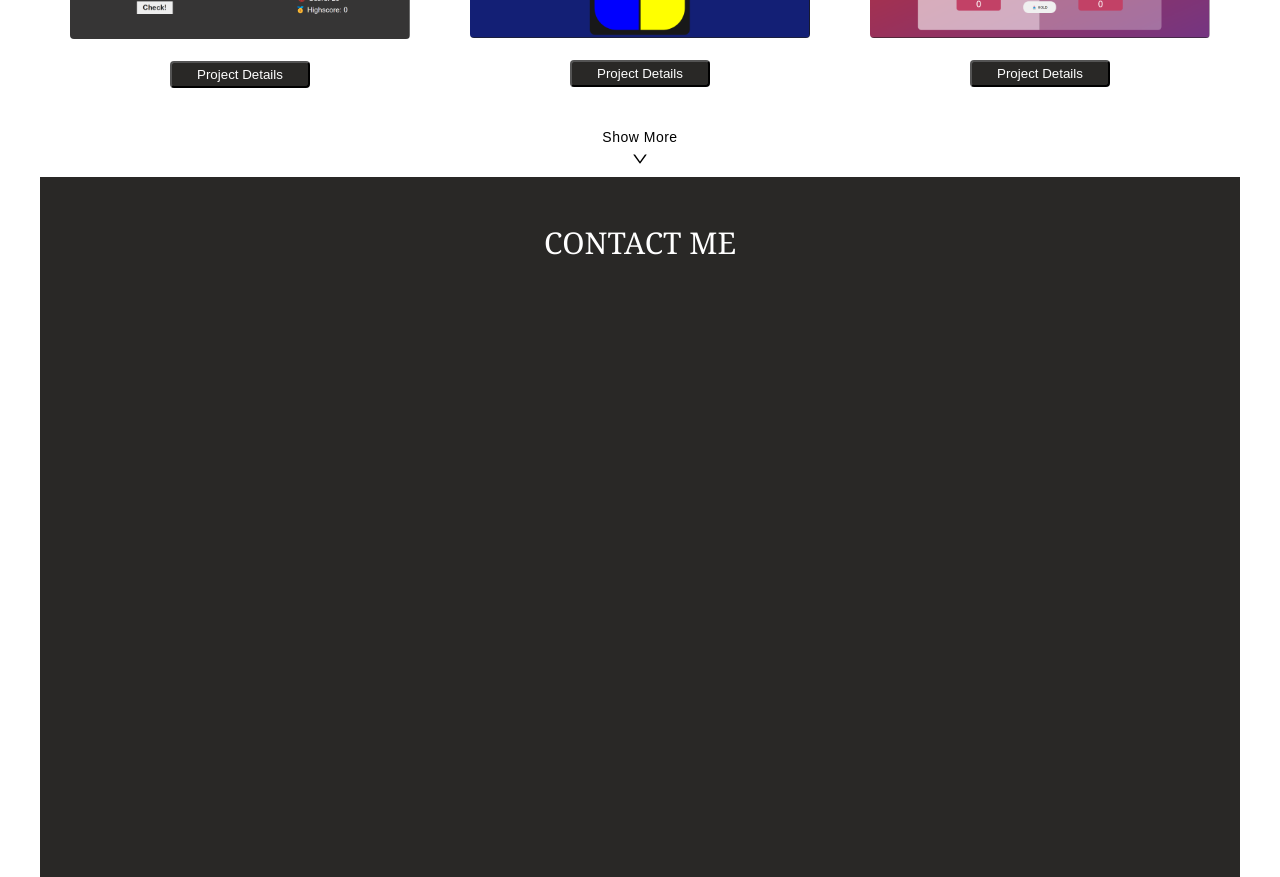
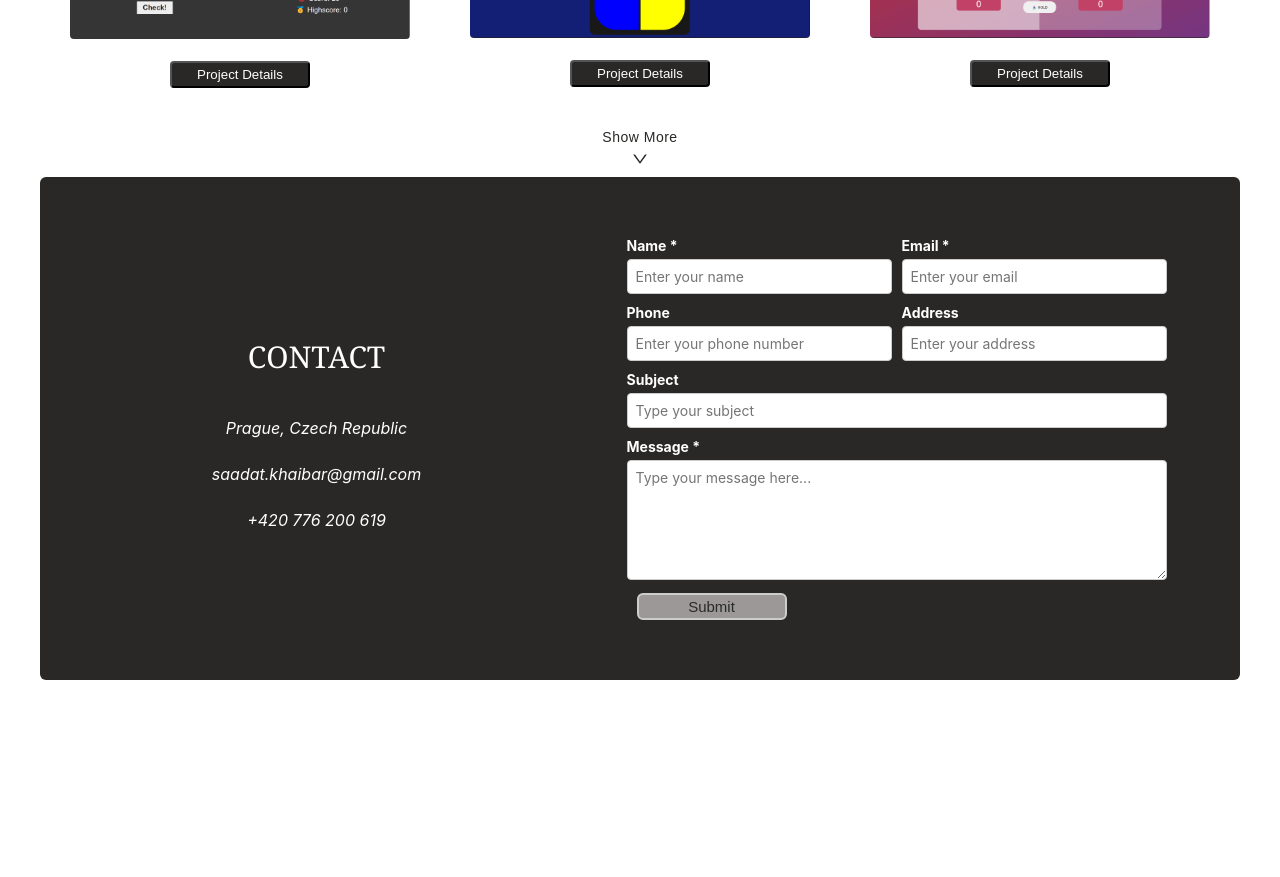
Before and after one commit to khybe/my-portfolio-2.0, a React (Create React App) app: page / in a window 1280 px wide. Shown: the part 1920-2797 px from the top of the page. After the commit the page ends 2750 px from the top, so only its background shows below. Built offline with nearby package versions, Linux system fonts and the light colour scheme.

Commit message:
Implement Responsive Contact Section with Form and Validation

```diff
--- a/src/App.css
+++ b/src/App.css
@@ -1,7 +1,3 @@
-#contact {
-  background-color: var(--color-charcoal);
-  height: 700px;
-  color: #fff;
-  text-align: center;
-  padding-top: 2rem;
+.footer {
+  height: 15rem;
 }
--- a/src/App.js
+++ b/src/App.js
@@ -2,6 +2,7 @@ import Header from "./components/header/Header";
 import Home from "./components/home/Home";
 import AboutMe from "./components/about/AboutMe";
 import MyWork from "./components/my-work/MyWork";
+import ContactMe from "./components/contact/ContactMe";
 import "./App.css";
 
 function App() {
@@ -12,10 +13,9 @@ function App() {
         <Home />
         <AboutMe />
         <MyWork />
-        <section id="contact">
-          <h2>CONTACT ME</h2>
-        </section>
+        <ContactMe />
       </main>
+      <footer className="footer"></footer>
     </div>
   );
 }
--- /dev/null
+++ b/src/components/contact/ContactMe.css
@@ -0,0 +1,128 @@
+#contact {
+  background-color: var(--color-charcoal);
+  display: flex;
+  flex-direction: column;
+  justify-content: space-around;
+  text-align: center;
+  padding: 3rem 0;
+  color: #fff;
+}
+
+form {
+  width: 90%;
+  max-width: 54rem;
+  margin: auto;
+  font-size: 1.4rem;
+}
+
+.form-control {
+  margin-bottom: 1rem;
+  width: 100%;
+}
+
+.form-control input,
+.form-control label {
+  display: block;
+  text-align: left;
+}
+
+.form-control label {
+  font-size: 1.4rem;
+  font-weight: bold;
+  margin-bottom: 0.5rem;
+}
+
+.form-control input,
+.form-control select,
+.form-control textarea {
+  font: inherit;
+  padding: 0.8rem;
+  border-radius: 4px;
+  border: 1px solid #ccc;
+  width: 100%;
+}
+
+.form-control textarea {
+  height: 12rem;
+}
+
+.form-control input:focus,
+.form-control textarea:focus {
+  outline: none;
+  border: 2px solid #240370;
+  background-color: #e0d4fd;
+}
+
+.control-group {
+  display: flex;
+  column-gap: 1rem;
+  flex-wrap: wrap;
+}
+
+.control-group .form-control {
+  min-width: 22rem;
+  flex: 1;
+}
+
+.form-actions {
+  text-align: left;
+}
+
+.form-button {
+  border: 2px solid var(--color-rustic-red);
+  color: var(--color-rustic-red);
+  padding: 3px 6px;
+  margin-left: 1rem;
+  max-width: 15rem;
+  font-size: 1.5rem;
+  margin-left: 1rem;
+}
+
+.form-button:disabled,
+.form-button:disabled:hover,
+.form-button:disabled:active {
+  background-color: #9c9898;
+  color: #292929;
+  border-color: #ccc;
+  cursor: not-allowed;
+}
+
+.invalid input,
+.invalid textarea {
+  border: 1px solid #b40e0e;
+  background-color: #fddddd;
+}
+
+.invalid input:focus,
+.invalid textarea:focus {
+  border-color: #ff8800;
+  background-color: #fbe8d2;
+}
+
+.error-text {
+  color: #b40e0e;
+}
+
+.submission-confirmation {
+  font-size: 1.6rem;
+  padding-left: 1rem;
+  text-align: left;
+}
+
+/* Media Queries for Responsive Design */
+@media (min-width: 768px) {
+  #contact {
+    flex-direction: row;
+    padding: 6rem 2rem;
+  }
+
+  form {
+    width: 52%;
+  }
+}
+
+@media (min-width: 1200px) {
+  #contact {
+    border-radius: 6px;
+  }
+}
--- /dev/null
+++ b/src/components/contact/ContactMe.js
@@ -0,0 +1,198 @@
+import { useState } from "react";
+import ContactInfo from "./components/ContactInfo";
+import Button from "../../UI/Button";
+import useInput from "../../hooks/use-input";
+import "./ContactMe.css";
+
+const ContactMe = () => {
+  const [formIsSubmitted, setFormIsSubmitted] = useState(false);
+
+  const {
+    value: enteredName,
+    isValid: enteredNameIsValid,
+    hasError: enteredNameIsInvalid,
+    inputChangeHandler: nameInputChangeHandler,
+    inputBlurHandler: nameInputBlurHandler,
+    reset: resetNameInput,
+  } = useInput((value) => value.trim() !== "");
+
+  const {
+    value: enteredEmail,
+    isValid: enteredEmailIsValid,
+    hasError: enteredEmailIsInvalid,
+    inputChangeHandler: emailInputChangeHandler,
+    inputBlurHandler: emailInputBlurHandler,
+    reset: resetEmailInput,
+  } = useInput((value) =>
+    /^[A-Z0-9._%+-]+@[A-Z0-9.-]+\.[A-Z]{2,4}$/i.test(value)
+  );
+
+  const {
+    value: enteredPhone,
+    inputChangeHandler: phoneInputChangeHandler,
+    reset: resetPhoneInput,
+  } = useInput(() => true); // No specific validation for optional input, always valid
+
+  const {
+    value: enteredAddress,
+    inputChangeHandler: addressInputChangeHandler,
+    reset: resetAddressInput,
+  } = useInput(() => true); // No specific validation for optional input, always valid
+
+  const {
+    value: enteredSubject,
+    inputChangeHandler: subjectInputChangeHandler,
+    reset: resetSubjectInput,
+  } = useInput(() => true); // No specific validation for optional input, always valid
+
+  const {
+    value: enteredMessage,
+    isValid: enteredMessageIsValid,
+    hasError: enteredMessageIsInvalid,
+    inputChangeHandler: messageInputChangeHandler,
+    inputBlurHandler: MessageInputBlurHandler,
+    reset: resetMessageInput,
+  } = useInput((value) => value.length >= 50);
+
+  let formIsValid = false;
+
+  if (enteredNameIsValid && enteredEmailIsValid && enteredMessageIsValid) {
+    formIsValid = true;
+  }
+
+  const submitHandler = (event) => {
+    event.preventDefault();
+
+    if (!formIsValid) {
+      return;
+    } else {
+      console.log("Submitted!");
+      console.log(
+        enteredName,
+        enteredEmail,
+        enteredPhone,
+        enteredAddress,
+        enteredSubject,
+        enteredMessage
+      );
+
+      setFormIsSubmitted(true);
+
+      resetNameInput();
+      resetEmailInput();
+      resetPhoneInput();
+      resetAddressInput();
+      resetSubjectInput();
+      resetMessageInput();
+    }
+  };
+
+  const nameInputClasses = enteredNameIsInvalid
+    ? "form-control invalid"
+    : "form-control";
+
+  const emailInputClasses = enteredEmailIsInvalid
+    ? "form-control invalid"
+    : "form-control";
+
+  const messageInputClasses = enteredMessageIsInvalid
+    ? "form-control invalid"
+    : "form-control";
+
+  return (
+    <section id="contact">
+      <ContactInfo />
+      <form onSubmit={submitHandler}>
+        <div className="control-group">
+          <div className={nameInputClasses}>
+            <label htmlFor="name">Name *</label>
+            <input
+              type="text"
+              id="name"
+              value={enteredName}
+              onChange={nameInputChangeHandler}
+              onBlur={nameInputBlurHandler}
+              placeholder="Enter your name"
+            />
+            {enteredNameIsInvalid && (
+              <p className="error-text">Name input can not be empty.</p>
+            )}
+          </div>
+          <div className={emailInputClasses}>
+            <label htmlFor="email">Email *</label>
+            <input
+              type="text"
+              id="email"
+              value={enteredEmail}
+              onChange={emailInputChangeHandler}
+              onBlur={emailInputBlurHandler}
+              placeholder="Enter your email"
+            />
+            {enteredEmailIsInvalid && (
+              <p className="error-text">Please enter a valid email.</p>
+            )}
+          </div>
+        </div>
+        <div className="control-group">
+          <div className="form-control">
+            <label htmlFor="phone">Phone</label>
+            <input
+              type="number"
+              id="phone"
+              value={enteredPhone}
+              onChange={phoneInputChangeHandler}
+              placeholder="Enter your phone number"
+            />
+          </div>
+          <div className="form-control">
+            <label htmlFor="address">Address</label>
+            <input
+              type="text"
+              id="address"
+              value={enteredAddress}
+              onChange={addressInputChangeHandler}
+              placeholder="Enter your address"
+            />
+          </div>
+        </div>
+        <div className="form-control">
+          <label htmlFor="subject">Subject</label>
+          <input
+            type="text"
+            id="subject"
+            value={enteredSubject}
+            onChange={subjectInputChangeHandler}
+            placeholder="Type your subject"
+          />
+        </div>
+        <div className={messageInputClasses}>
+          <label htmlFor="message">Message *</label>
+          <textarea
+            id="message"
+            value={enteredMessage}
+            onChange={messageInputChangeHandler}
+            onBlur={MessageInputBlurHandler}
+            placeholder="Type your message here..."
+          />
+          {enteredMessageIsInvalid && (
+            <p className="error-text">
+              Message has to be at least 50 characters.
+            </p>
+          )}
+        </div>
+        <div className="form-actions">
+          <Button className="form-button" disabled={!formIsValid}>
+            Submit
+          </Button>
+        </div>
+        {formIsSubmitted && (
+          <div className="submission-confirmation">
+            <p>Thanks for submitting!</p>
+          </div>
+        )}
+      </form>
+    </section>
+  );
+};
+
+export default ContactMe;
--- /dev/null
+++ b/src/components/contact/components/ContactInfo.js
@@ -0,0 +1,20 @@
+import styles from "./ContactInfo.module.css";
+
+const ContactInfo = () => {
+  const { contactInfo, address, location, email, phone } = styles;
+
+  return (
+    <div className={contactInfo}>
+      <h2>CONTACT</h2>
+      <address className={address}>
+        <p className={location}>Prague, Czech Republic</p>
+        <a className={email} href="mailto:saadat.khaibar@gmail.com">
+          saadat.khaibar@gmail.com
+        </a>
+        <p className={phone}>+420 776 200 619</p>
+      </address>
+    </div>
+  );
+};
+
+export default ContactInfo;
--- /dev/null
+++ b/src/components/contact/components/ContactInfo.module.css
@@ -0,0 +1,25 @@
+.contactInfo {
+  display: flex;
+  flex-direction: column;
+  margin-bottom: 3rem;
+}
+
+.address {
+  font-size: 1.6rem;
+  display: flex;
+  flex-direction: column;
+  gap: 1rem;
+}
+
+.email {
+  color: #fff;
+  text-decoration: none;
+}
+
+/* Media Queries for Responsive Design */
+@media (min-width: 768px) {
+  .contactInfo {
+    width: 35%;
+    margin: auto;
+  }
+}
--- a/src/components/my-work/MyWork.css
+++ b/src/components/my-work/MyWork.css
@@ -10,6 +10,7 @@
   border: none;
   margin-bottom: 0.5rem;
   cursor: pointer;
+  color: var(--color-charcoal);
 }
 
 .show-more-label {
```
